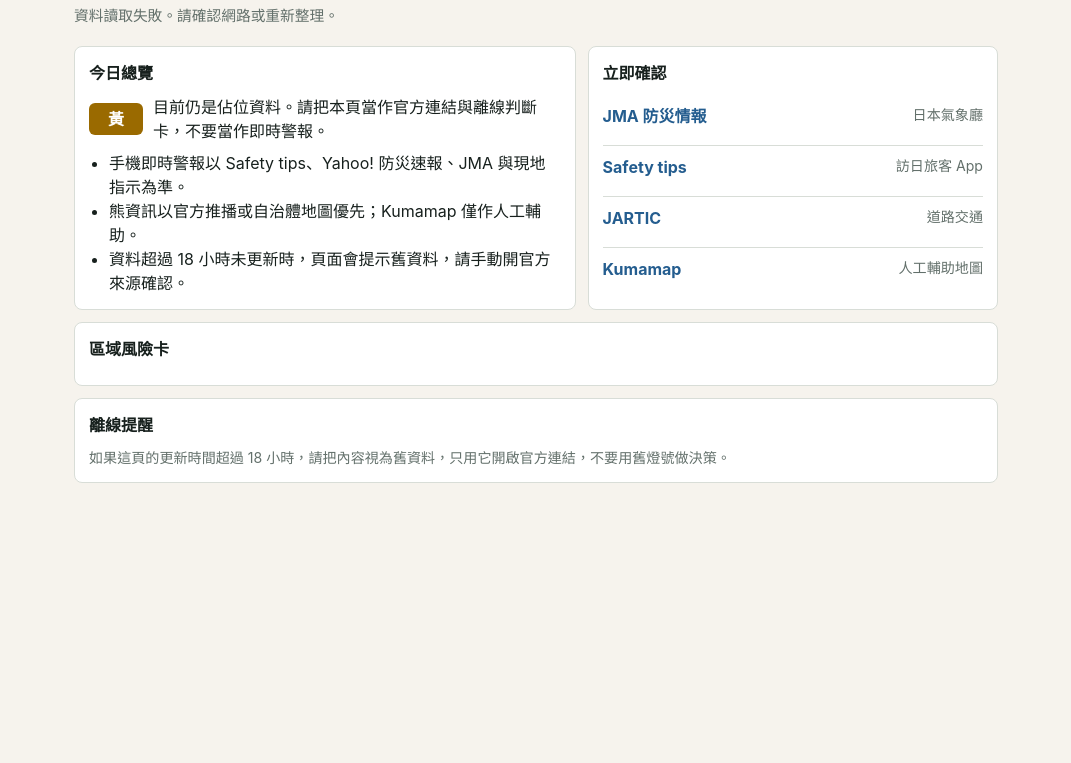
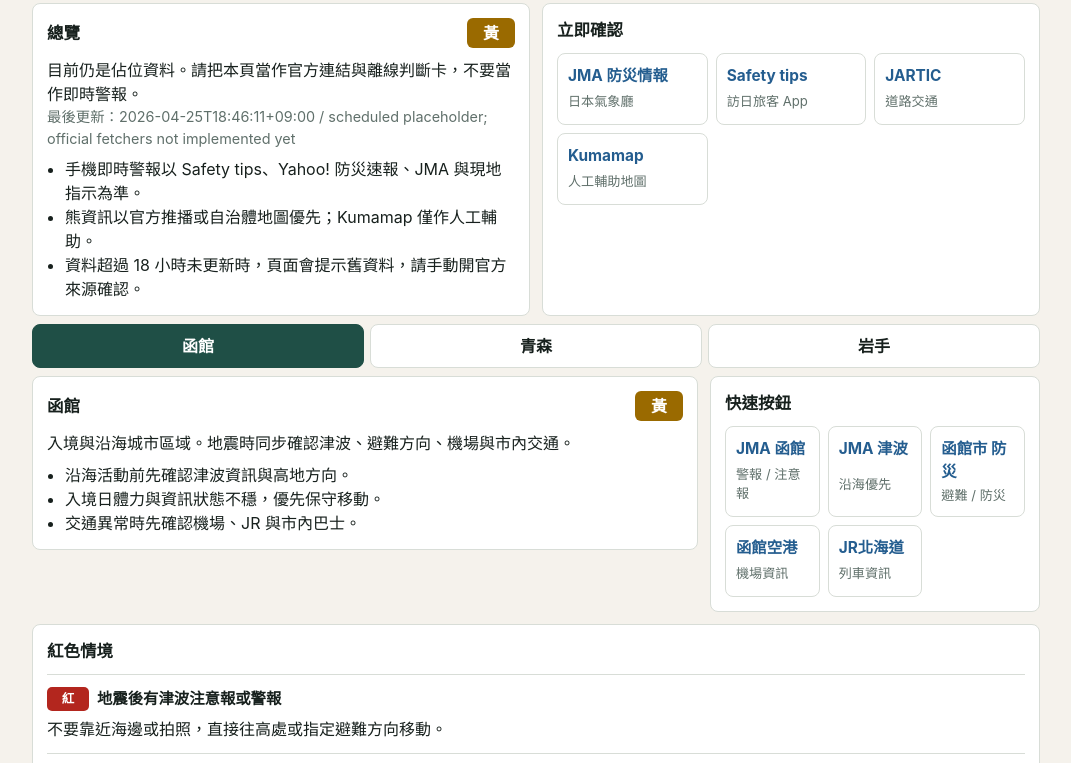
Before and after one commit to RitsuTsao/hakkoda-safety-dashboard, a plain HTML site: page app/index.html in a window 1280 px wide. Shown: the part 95-858 px from the top of the page, without its empty margins (104-1175 px from the left). Before the commit the page ends 800 px from the top, so only its background shows below. Drawn offline with Linux system fonts and the light colour scheme.

Commit message:
Redesign PWA as regional action dashboard

```diff
--- a/app/index.html
+++ b/app/index.html
@@ -9,15 +9,17 @@
     <style>
       :root {
         color-scheme: light;
-        --bg: #f6f3ed;
+        --bg: #f5f2ec;
         --panel: #ffffff;
+        --panel-soft: #eef4f1;
         --text: #17201d;
-        --muted: #63706b;
+        --muted: #60706b;
         --line: #d8ddd7;
         --green: #247a52;
         --yellow: #9a6a00;
         --red: #b3261e;
         --blue: #245d8f;
+        --ink: #1f4f46;
       }
 
       * {
@@ -33,47 +35,53 @@
       }
 
       main {
-        width: min(960px, 100%);
+        width: min(1040px, 100%);
         margin: 0 auto;
-        padding: 18px;
+        padding: 16px;
       }
 
       header {
         display: grid;
-        gap: 8px;
-        padding: 14px 0 18px;
+        gap: 10px;
+        padding: 8px 0 14px;
+      }
+
+      h1,
+      h2,
+      h3 {
+        margin: 0;
+        letter-spacing: 0;
       }
 
       h1 {
-        margin: 0;
-        font-size: 1.65rem;
+        font-size: 1.55rem;
         line-height: 1.15;
-        letter-spacing: 0;
       }
 
       h2 {
-        margin: 0 0 10px;
-        font-size: 1rem;
+        font-size: 1.03rem;
+      }
+
+      h3 {
+        font-size: 0.96rem;
       }
 
       p {
         margin: 0;
       }
 
-      .meta {
-        color: var(--muted);
-        font-size: 0.92rem;
+      a {
+        color: inherit;
+        text-decoration: none;
       }
 
-      .grid {
-        display: grid;
-        gap: 12px;
+      button {
+        font: inherit;
       }
 
-      @media (min-width: 760px) {
-        .grid.two {
-          grid-template-columns: 1.1fr 0.9fr;
-        }
+      .muted {
+        color: var(--muted);
+        font-size: 0.9rem;
       }
 
       .panel {
@@ -83,9 +91,25 @@
         padding: 14px;
       }
 
-      .status {
+      .grid {
+        display: grid;
+        gap: 12px;
+      }
+
+      @media (min-width: 820px) {
+        .grid.overview {
+          grid-template-columns: 1fr 1fr;
+        }
+
+        .grid.region-layout {
+          grid-template-columns: minmax(0, 1fr) 330px;
+          align-items: start;
+        }
+      }
+
+      .status-line {
         display: flex;
-        align-items: center;
+        align-items: flex-start;
         gap: 10px;
       }
 
@@ -93,11 +117,11 @@
         display: inline-flex;
         align-items: center;
         justify-content: center;
-        min-width: 54px;
-        min-height: 32px;
+        min-width: 48px;
+        min-height: 30px;
         border-radius: 6px;
         color: #fff;
-        font-weight: 700;
+        font-weight: 750;
       }
 
       .green {
@@ -112,42 +136,115 @@
         background: var(--red);
       }
 
-      ul {
-        margin: 8px 0 0;
-        padding-left: 20px;
+      .stale {
+        border-color: #d39a27;
+        background: #fff8e5;
       }
 
-      a {
-        color: var(--blue);
-        font-weight: 650;
-        text-decoration: none;
+      .tabs {
+        position: sticky;
+        top: 0;
+        z-index: 3;
+        display: grid;
+        grid-template-columns: repeat(3, minmax(0, 1fr));
+        gap: 6px;
+        padding: 8px 0;
+        background: var(--bg);
       }
 
-      a:focus,
-      a:hover {
-        text-decoration: underline;
+      .tab {
+        min-height: 44px;
+        border: 1px solid var(--line);
+        border-radius: 8px;
+        background: var(--panel);
+        color: var(--text);
+        font-weight: 750;
       }
 
-      .links {
+      .tab[aria-selected="true"] {
+        border-color: var(--ink);
+        background: var(--ink);
+        color: #fff;
+      }
+
+      .section-head {
+        display: flex;
+        justify-content: space-between;
+        gap: 10px;
+        align-items: center;
+        margin-bottom: 10px;
+      }
+
+      .focus-list,
+      .notes-list {
+        margin: 8px 0 0;
+        padding-left: 18px;
+      }
+
+      .quick-grid {
         display: grid;
+        grid-template-columns: repeat(2, minmax(0, 1fr));
         gap: 8px;
       }
 
-      .link-row {
-        display: flex;
-        justify-content: space-between;
-        gap: 10px;
-        padding: 9px 0;
+      @media (min-width: 620px) {
+        .quick-grid {
+          grid-template-columns: repeat(3, minmax(0, 1fr));
+        }
+      }
+
+      .quick-link {
+        display: grid;
+        gap: 3px;
+        min-height: 72px;
+        padding: 10px;
+        border: 1px solid var(--line);
+        border-radius: 8px;
+        background: #fff;
+      }
+
+      .quick-link strong {
+        color: var(--blue);
+        font-size: 0.96rem;
+      }
+
+      .quick-link span {
+        color: var(--muted);
+        font-size: 0.82rem;
+      }
+
+      .scenario {
+        display: grid;
+        gap: 6px;
+        padding: 12px 0;
         border-top: 1px solid var(--line);
       }
 
-      .link-row:first-child {
+      .scenario:first-child {
         border-top: 0;
+        padding-top: 0;
       }
 
-      .small {
+      .scenario-title {
+        display: flex;
+        align-items: center;
+        gap: 8px;
+      }
+
+      .severity {
+        min-width: 42px;
+        padding: 3px 7px;
+        border-radius: 5px;
+        color: #fff;
+        font-size: 0.78rem;
+        font-weight: 750;
+        text-align: center;
+      }
+
+      .footer-note {
+        margin-top: 12px;
         color: var(--muted);
-        font-size: 0.88rem;
+        font-size: 0.84rem;
       }
     </style>
   </head>
@@ -155,35 +252,33 @@
     <main>
       <header>
         <h1>Hakkoda Safety Dashboard</h1>
-        <p class="meta">離線可讀的北東北旅程風險儀表板。即時警報仍以官方 App、旅館與現地指示為準。</p>
-        <p id="updated" class="meta">讀取資料中...</p>
+        <p class="muted">北東北區域風險儀表板。即時警報以官方 App、旅館與現地指示為準。</p>
       </header>
 
-      <section class="grid two">
-        <article class="panel">
-          <h2>今日總覽</h2>
-          <div class="status">
+      <section class="grid overview">
+        <article class="panel" id="overallPanel">
+          <div class="section-head">
+            <h2>總覽</h2>
             <span id="overallBadge" class="badge yellow">待查</span>
-            <p id="overallText">等待資料載入。</p>
           </div>
-          <ul id="summary"></ul>
+          <p id="overallText">等待資料載入。</p>
+          <p id="updated" class="muted">讀取資料中...</p>
+          <ul id="summary" class="notes-list"></ul>
         </article>
 
         <article class="panel">
-          <h2>立即確認</h2>
-          <div id="urgentLinks" class="links"></div>
+          <div class="section-head">
+            <h2>立即確認</h2>
+          </div>
+          <div id="urgentLinks" class="quick-grid"></div>
         </article>
       </section>
 
-      <section class="panel" style="margin-top: 12px;">
-        <h2>區域風險卡</h2>
-        <div id="regions" class="grid"></div>
-      </section>
+      <nav id="regionTabs" class="tabs" aria-label="區域"></nav>
 
-      <section class="panel" style="margin-top: 12px;">
-        <h2>離線提醒</h2>
-        <p class="small">如果這頁的更新時間超過 18 小時，請把內容視為舊資料，只用它開啟官方連結，不要用舊燈號做決策。</p>
-      </section>
+      <section id="regionPanel" class="grid region-layout"></section>
+
+      <p class="footer-note">這個頁面會嘗試讀取最新資料；離線時會保留最後一次成功快取的內容。</p>
     </main>
 
     <script>
@@ -193,62 +288,138 @@
         red: "red"
       };
 
+      const severityClass = {
+        green: "green",
+        yellow: "yellow",
+        red: "red"
+      };
+
+      let dashboardData;
+      let activeRegionId;
+
       function labelFor(level) {
         if (level === "green") return "綠";
         if (level === "red") return "紅";
         return "黃";
       }
 
-      function renderLink(link) {
-        const row = document.createElement("div");
-        row.className = "link-row";
-        row.innerHTML = `<a href="${link.url}" target="_blank" rel="noopener">${link.title}</a><span class="small">${link.note || ""}</span>`;
-        return row;
+      function escapeHtml(value) {
+        return String(value)
+          .replaceAll("&", "&amp;")
+          .replaceAll("<", "&lt;")
+          .replaceAll(">", "&gt;")
+          .replaceAll('"', "&quot;");
+      }
+
+      function renderQuickLink(link) {
+        const safeTitle = escapeHtml(link.title);
+        const safeNote = escapeHtml(link.note || link.category || "");
+        return `
+          <a class="quick-link" href="${encodeURI(link.url)}" target="_blank" rel="noopener">
+            <strong>${safeTitle}</strong>
+            <span>${safeNote}</span>
+          </a>
+        `;
+      }
+
+      function renderTabs() {
+        const tabs = document.getElementById("regionTabs");
+        tabs.innerHTML = dashboardData.regions
+          .map((region) => {
+            const selected = region.id === activeRegionId ? "true" : "false";
+            return `<button class="tab" type="button" data-region="${escapeHtml(region.id)}" aria-selected="${selected}">${escapeHtml(region.title)}</button>`;
+          })
+          .join("");
+
+        tabs.querySelectorAll("button").forEach((button) => {
+          button.addEventListener("click", () => {
+            activeRegionId = button.dataset.region;
+            location.hash = activeRegionId;
+            renderTabs();
+            renderRegion();
+          });
+        });
+      }
+
+      function renderRegion() {
+        const region = dashboardData.regions.find((item) => item.id === activeRegionId) || dashboardData.regions[0];
+        const panel = document.getElementById("regionPanel");
+        const quickLinks = region.quickLinks || region.links || [];
+        const scenarios = region.scenarios || [];
+        const focus = region.focus || [];
+
+        panel.innerHTML = `
+          <article class="panel">
+            <div class="section-head">
+              <h2>${escapeHtml(region.title)}</h2>
+              <span class="badge ${badgeClass[region.level] || "yellow"}">${labelFor(region.level)}</span>
+            </div>
+            <p>${escapeHtml(region.guidance)}</p>
+            <ul class="focus-list">
+              ${focus.map((item) => `<li>${escapeHtml(item)}</li>`).join("")}
+            </ul>
+          </article>
+
+          <article class="panel">
+            <div class="section-head">
+              <h2>快速按鈕</h2>
+            </div>
+            <div class="quick-grid">
+              ${quickLinks.map(renderQuickLink).join("")}
+            </div>
+          </article>
+
+          <article class="panel" style="grid-column: 1 / -1;">
+            <div class="section-head">
+              <h2>紅色情境</h2>
+            </div>
+            ${scenarios.map((scenario) => `
+              <section class="scenario">
+                <div class="scenario-title">
+                  <span class="severity ${severityClass[scenario.severity] || "red"}">${labelFor(scenario.severity || "red")}</span>
+                  <h3>${escapeHtml(scenario.title)}</h3>
+                </div>
+                <p>${escapeHtml(scenario.action)}</p>
+              </section>
+            `).join("")}
+          </article>
+        `;
+      }
+
+      function isStale(generatedAt) {
+        const parsed = Date.parse(generatedAt);
+        if (Number.isNaN(parsed)) return true;
+        return Date.now() - parsed > 18 * 60 * 60 * 1000;
       }
 
       async function loadData() {
         const response = await fetch("./data.json", { cache: "no-store" });
-        const data = await response.json();
+        dashboardData = await response.json();
+        activeRegionId = location.hash.replace("#", "") || dashboardData.regions[0].id;
 
-        document.getElementById("updated").textContent = `最後更新：${data.generatedAt} / ${data.sourceMode}`;
+        const stale = isStale(dashboardData.generatedAt);
+        const overallPanel = document.getElementById("overallPanel");
+        overallPanel.classList.toggle("stale", stale);
+
+        document.getElementById("updated").textContent = stale
+          ? `最後更新：${dashboardData.generatedAt} / 舊資料，請手動確認官方來源`
+          : `最後更新：${dashboardData.generatedAt} / ${dashboardData.sourceMode}`;
 
         const badge = document.getElementById("overallBadge");
-        badge.className = `badge ${badgeClass[data.overall.level] || "yellow"}`;
-        badge.textContent = labelFor(data.overall.level);
-        document.getElementById("overallText").textContent = data.overall.message;
+        badge.className = `badge ${badgeClass[dashboardData.overall.level] || "yellow"}`;
+        badge.textContent = labelFor(dashboardData.overall.level);
+        document.getElementById("overallText").textContent = dashboardData.overall.message;
 
-        const summary = document.getElementById("summary");
-        summary.innerHTML = "";
-        data.overall.notes.forEach((note) => {
-          const item = document.createElement("li");
-          item.textContent = note;
-          summary.appendChild(item);
-        });
+        document.getElementById("summary").innerHTML = dashboardData.overall.notes
+          .map((note) => `<li>${escapeHtml(note)}</li>`)
+          .join("");
 
-        const urgentLinks = document.getElementById("urgentLinks");
-        urgentLinks.innerHTML = "";
-        data.urgentLinks.forEach((link) => urgentLinks.appendChild(renderLink(link)));
+        document.getElementById("urgentLinks").innerHTML = dashboardData.urgentLinks
+          .map(renderQuickLink)
+          .join("");
 
-        const regions = document.getElementById("regions");
-        regions.innerHTML = "";
-        data.regions.forEach((region) => {
-          const card = document.createElement("article");
-          card.className = "panel";
-          card.innerHTML = `
-            <div class="status">
-              <span class="badge ${badgeClass[region.level] || "yellow"}">${labelFor(region.level)}</span>
-              <div>
-                <strong>${region.title}</strong>
-                <p class="small">${region.guidance}</p>
-              </div>
-            </div>
-          `;
-          const links = document.createElement("div");
-          links.className = "links";
-          region.links.forEach((link) => links.appendChild(renderLink(link)));
-          card.appendChild(links);
-          regions.appendChild(card);
-        });
+        renderTabs();
+        renderRegion();
       }
 
       if ("serviceWorker" in navigator) {
@@ -256,7 +427,7 @@
       }
 
       loadData().catch(() => {
-        document.getElementById("updated").textContent = "資料讀取失敗。請確認網路或重新整理。";
+        document.getElementById("updated").textContent = "資料讀取失敗。若離線，請稍後再開；若在線，請重新整理。";
       });
     </script>
   </body>
```
